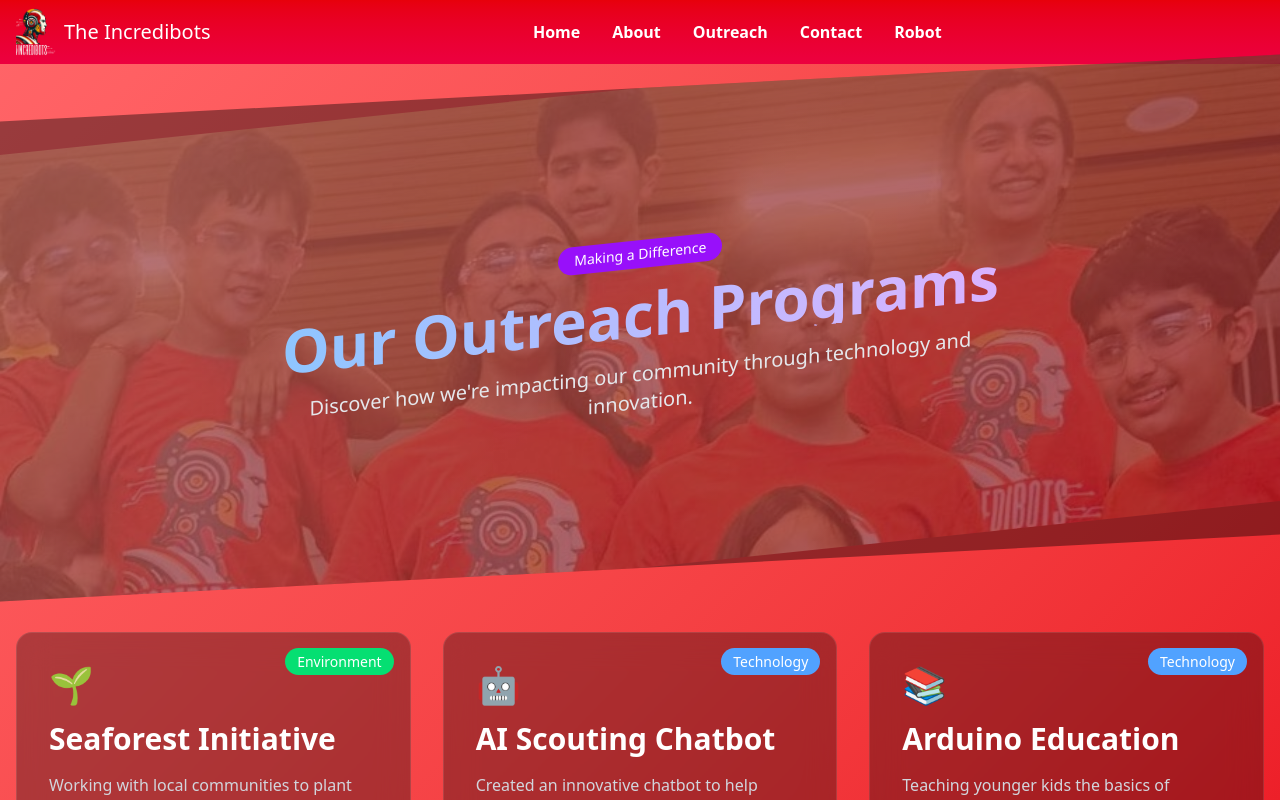
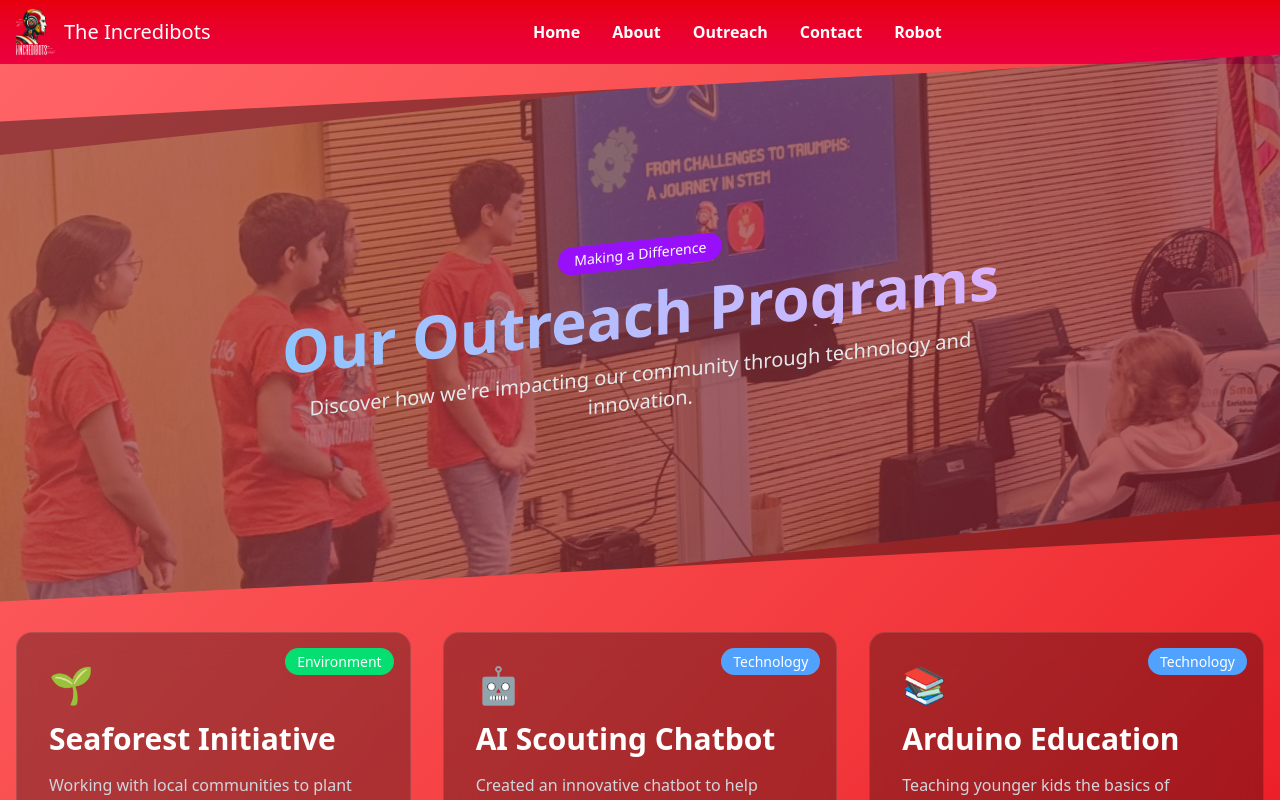
Before and after one commit to Ishany-coder/IncredibotsNewWebsite, a SvelteKit app: page /outreach in a window 1280 px wide. Shown: the top 800 px of the page. Built offline with nearby package versions, Linux system fonts and the light colour scheme.

Commit message:
changed pictures

```diff
--- a/src/routes/contact/+page.svelte
+++ b/src/routes/contact/+page.svelte
@@ -19,6 +19,7 @@
 <Navbar />
 
 <main class="min-h-screen bg-gradient-to-b from-red-400 to-red-500">
+
     <!-- Hero Section -->
     <section class="relative min-h-[60vh] md:min-h-[80vh] flex items-center justify-center overflow-hidden">
         <div class="absolute inset-0">
--- a/src/routes/outreach/+page.svelte
+++ b/src/routes/outreach/+page.svelte
@@ -66,7 +66,7 @@
     <!-- Hero Section -->
     <section class="relative h-[60vh] flex items-center justify-center overflow-hidden skew-y-[-3deg] transform -mt-10 bg-black/40">
         <div class="absolute inset-0 -skew-y-[3deg]">
-            <img src="/Meet_1.jpg" alt="Outreach Banner" class="w-full h-full object-cover opacity-30" />
+            <img src="/outreach.png" alt="Outreach Banner" class="w-full h-full object-cover opacity-30" />
         </div>
         <div class="relative z-10 text-center text-white px-4 -skew-y-[3deg]">
             <span class="inline-block bg-purple-600 px-4 py-1 rounded-full text-sm mb-4">Making a Difference</span>
--- a/src/routes/robot/clintake/+page.svelte
+++ b/src/routes/robot/clintake/+page.svelte
@@ -11,7 +11,7 @@
 		{
 			name: "Tongs Design",
 			date: "2023-02-15",
-			src: "/tongs.png",
+			src: "/tong.png",
 			title: "Original Tongs Design",
 			description: "Our first attempt at a sample collection mechanism using a traditional tongs-style design.",
 			pros: [
```
Also changed, not shown: static/outreach.png (added), static/tong.png (added).
